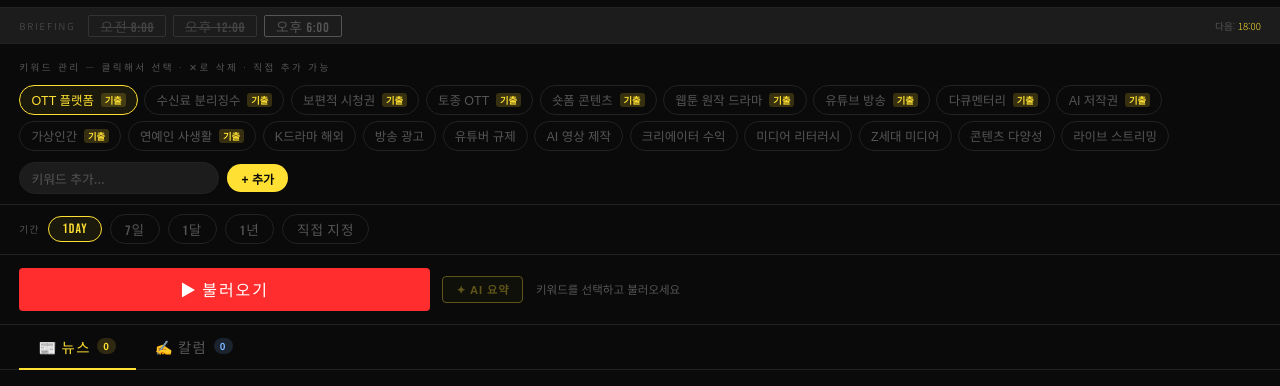
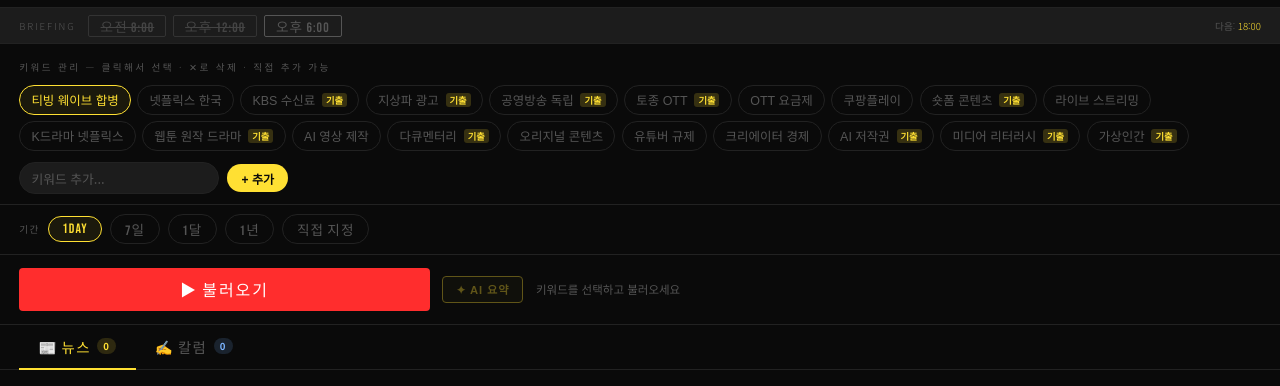
Before and after one commit to l970620-byte/.........--.-.-.-.-, a plain HTML site: page index.html in a window 1280 px wide. Shown: the part 48-434 px from the top of the page. Drawn offline with Linux system fonts and the light colour scheme.

Commit message:
Update index.html

```diff
--- a/index.html
+++ b/index.html
@@ -195,33 +195,35 @@ footer p { font-size:0.62rem; color:#444; line-height:1.6; }
 <script>
 // ── 키워드: 실제 뉴스 표현으로 최적화 ──────────────
 const DEFAULT_KEYWORDS = [
-  // 기출 키워드 — 실제 뉴스 표현
-  "OTT 플랫폼",
-  "수신료 분리징수",
-  "보편적 시청권",
+  // 🔥 지금 핫한 이슈
+  "티빙 웨이브 합병",
+  "넷플릭스 한국",
+  "KBS 수신료",
+  "지상파 광고",
+  "공영방송 독립",
+  // 📺 플랫폼·OTT
   "토종 OTT",
+  "OTT 요금제",
+  "쿠팡플레이",
   "숏폼 콘텐츠",
+  "라이브 스트리밍",
+  // 🎬 콘텐츠·제작
+  "K드라마 넷플릭스",
   "웹툰 원작 드라마",
-  "유튜브 방송",
+  "AI 영상 제작",
   "다큐멘터리",
+  "오리지널 콘텐츠",
+  // 📱 크리에이터·미디어
+  "유튜버 규제",
+  "크리에이터 경제",
   "AI 저작권",
+  "미디어 리터러시",
   "가상인간",
-  "연예인 사생활",
-  // 예측 키워드 — 실제 뉴스 표현
-  "K드라마 해외",
-  "방송 광고",
-  "유튜버 규제",
-  "AI 영상 제작",
-  "크리에이터 수익",
-  "미디어 리터러시",
-  "Z세대 미디어",
-  "콘텐츠 다양성",
-  "라이브 스트리밍"
 ];
 const KICHUL_SET = new Set([
-  "OTT 플랫폼","수신료 분리징수","보편적 시청권","토종 OTT",
-  "숏폼 콘텐츠","웹툰 원작 드라마","유튜브 방송","다큐멘터리",
-  "AI 저작권","가상인간","연예인 사생활"
+  "KBS 수신료","토종 OTT","숏폼 콘텐츠","웹툰 원작 드라마",
+  "다큐멘터리","AI 저작권","가상인간","미디어 리터러시",
+  "공영방송 독립","지상파 광고"
 ]);
 
 // ── 칼럼 소스 ───────────────────────────────────────
```
